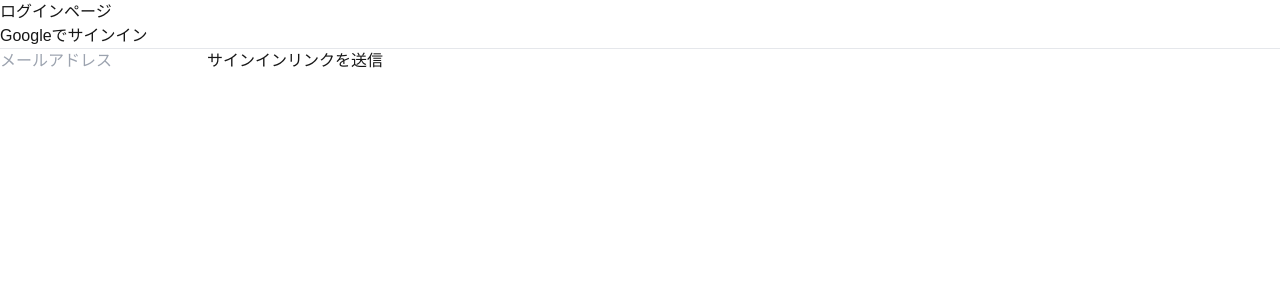
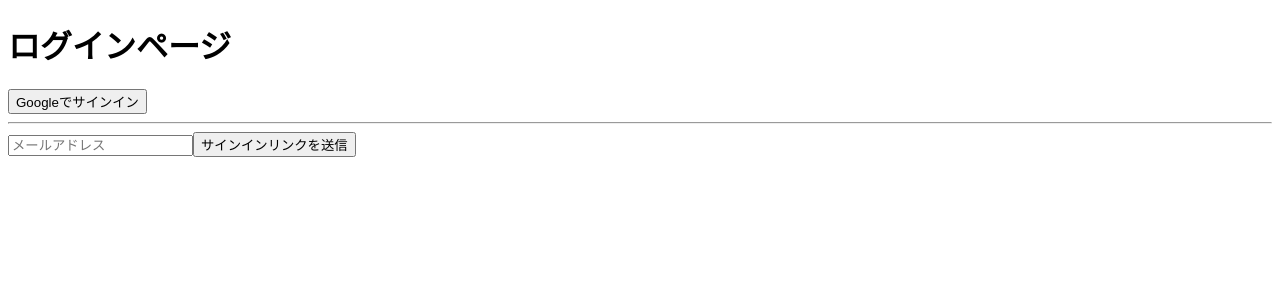
Before and after one commit to utano320/next-firebase-auth, a Next.js app: page /login in a window 1280 px wide. Shown: the top 300 px of the page. Built offline with nearby package versions, Linux system fonts and the light colour scheme; no server answers.

Commit message:
fix EmailSignIn

```diff
--- a/src/app/layout.tsx
+++ b/src/app/layout.tsx
@@ -1,35 +1,35 @@
-import type { Metadata } from "next";
-import localFont from "next/font/local";
-import "./globals.css";
+"use client";
 
-const geistSans = localFont({
-  src: "./fonts/GeistVF.woff",
-  variable: "--font-geist-sans",
-  weight: "100 900",
-});
-const geistMono = localFont({
-  src: "./fonts/GeistMonoVF.woff",
-  variable: "--font-geist-mono",
-  weight: "100 900",
-});
-
-export const metadata: Metadata = {
-  title: "Create Next App",
-  description: "Generated by create next app",
-};
+import { useEffect } from "react";
+import { usePathname, useRouter, useSearchParams } from "next/navigation";
+import { completeEmailSignIn } from "../lib/auth";
 
 export default function RootLayout({
   children,
-}: Readonly<{
+}: {
   children: React.ReactNode;
-}>) {
+}) {
+  const router = useRouter();
+  const pathname = usePathname();
+  const searchParams = useSearchParams();
+
+  useEffect(() => {
+    const url = window.location.href;
+    if (searchParams && searchParams.has("oobCode")) {
+      // サインインリンクの場合、サインインを完了する
+      completeEmailSignIn(url)
+        .then(() => {
+          router.push("/dashboard");
+        })
+        .catch((error) => {
+          console.error(error);
+        });
+    }
+  }, [pathname, searchParams, router]);
+
   return (
-    <html lang="en">
-      <body
-        className={`${geistSans.variable} ${geistMono.variable} antialiased`}
-      >
-        {children}
-      </body>
+    <html lang="ja">
+      <body>{children}</body>
     </html>
   );
 }
```
